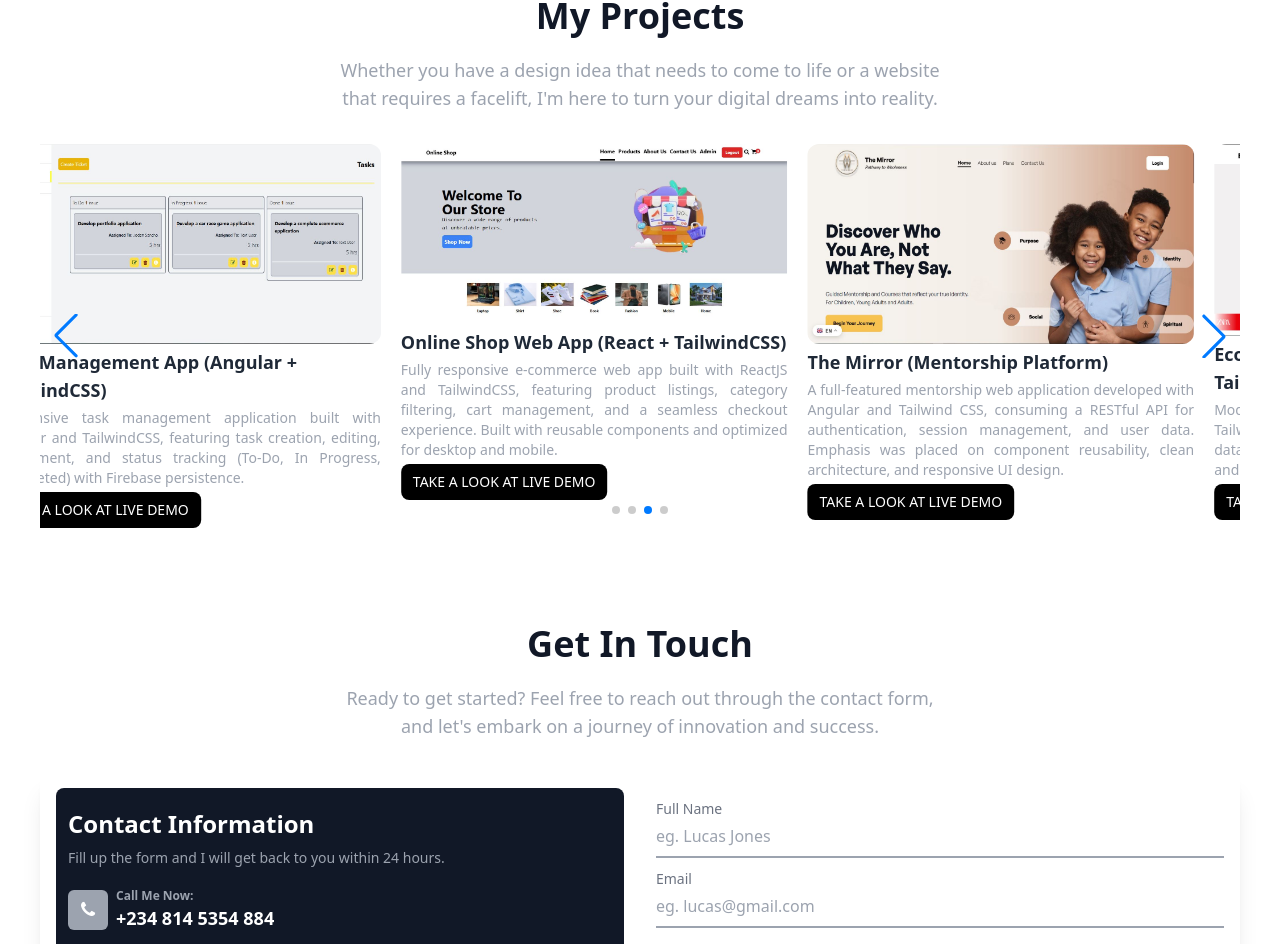
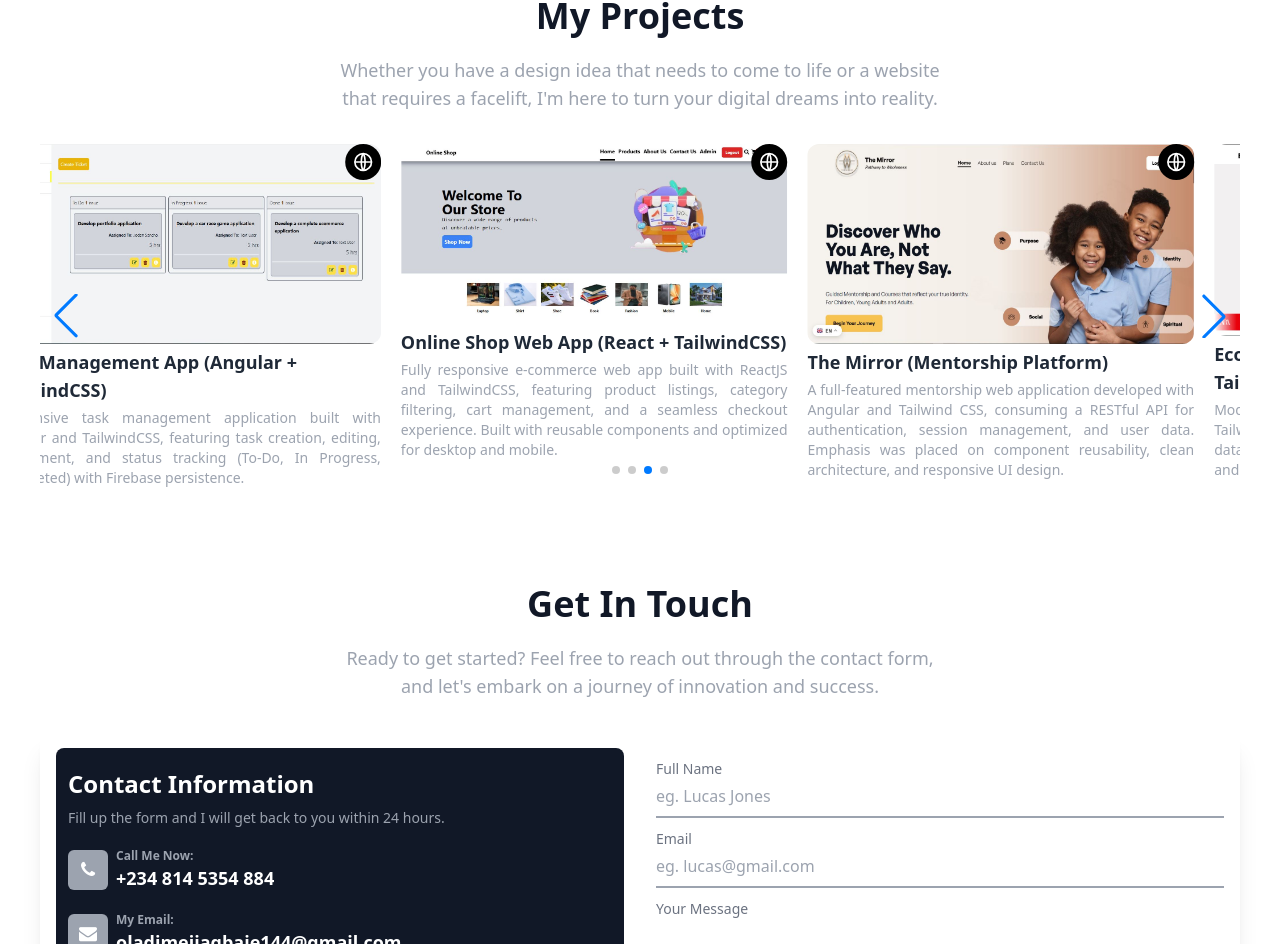
Before and after one commit to ola144/personal-portfolio, a React (Vite) app: page / in a window 1280 px wide. Shown: the part 2528-3472 px from the top of the page. Built offline with nearby package versions, Linux system fonts and the light colour scheme.

Commit message:
update resume

```diff
--- a/src/components/Project.tsx
+++ b/src/components/Project.tsx
@@ -15,9 +15,9 @@ const Project = () => {
   const [projects, setProjects] = useState<IProject[]>([]);
   const swiperRef = useRef<SwiperType | null>(null);
 
-  const openProject = (url: string) => {
-    window.open(url, "_blank");
-  };
+  // const openProject = (url: string) => {
+  //   window.open(url, "_blank");
+  // };
 
   useEffect(() => {
     setProjects(projectList);
@@ -48,7 +48,7 @@ const Project = () => {
       >
         {projects.map((project, index) => (
           <SwiperSlide key={index}>
-            <div className="w-full h-full flex flex-col gap-1">
+            <div className="w-full h-full flex flex-col gap-1 retlative">
               {project.type === "shop" && (
                 <img
                   src="/images/online-shop.JPG"
@@ -84,12 +84,26 @@ const Project = () => {
               <p className="md:text-sm text-xs leading-normal text-gray-400 font-normal text-justify">
                 {project.description}
               </p>
-              <button
-                className="bg-black w-fit py-2 px-3 text-white uppercase text-sm rounded-lg"
-                onClick={() => openProject(project.liveUrl)}
+              <a
+                className="bg-black w-fit p-2 text-white uppercase text-sm rounded-full absolute top-0 right-0 hover:bg-gray-400"
+                href={project.liveUrl}
+                target="_blank"
               >
-                take a look at live demo
-              </button>
+                <svg
+                  width="20"
+                  height="20"
+                  viewBox="0 0 24 24"
+                  fill="none"
+                  stroke="white"
+                  stroke-width="2"
+                  xmlns="http://www.w3.org/2000/svg"
+                >
+                  <circle cx="12" cy="12" r="10" />
+                  <path d="M2 12h20" />
+                  <path d="M12 2c3 4 3 16 0 20" />
+                  <path d="M12 2c-3 4-3 16 0 20" />
+                </svg>
+              </a>
             </div>
           </SwiperSlide>
         ))}
```
Also changed, not shown: 1 other file (tests, documents, lock files or other folders).
